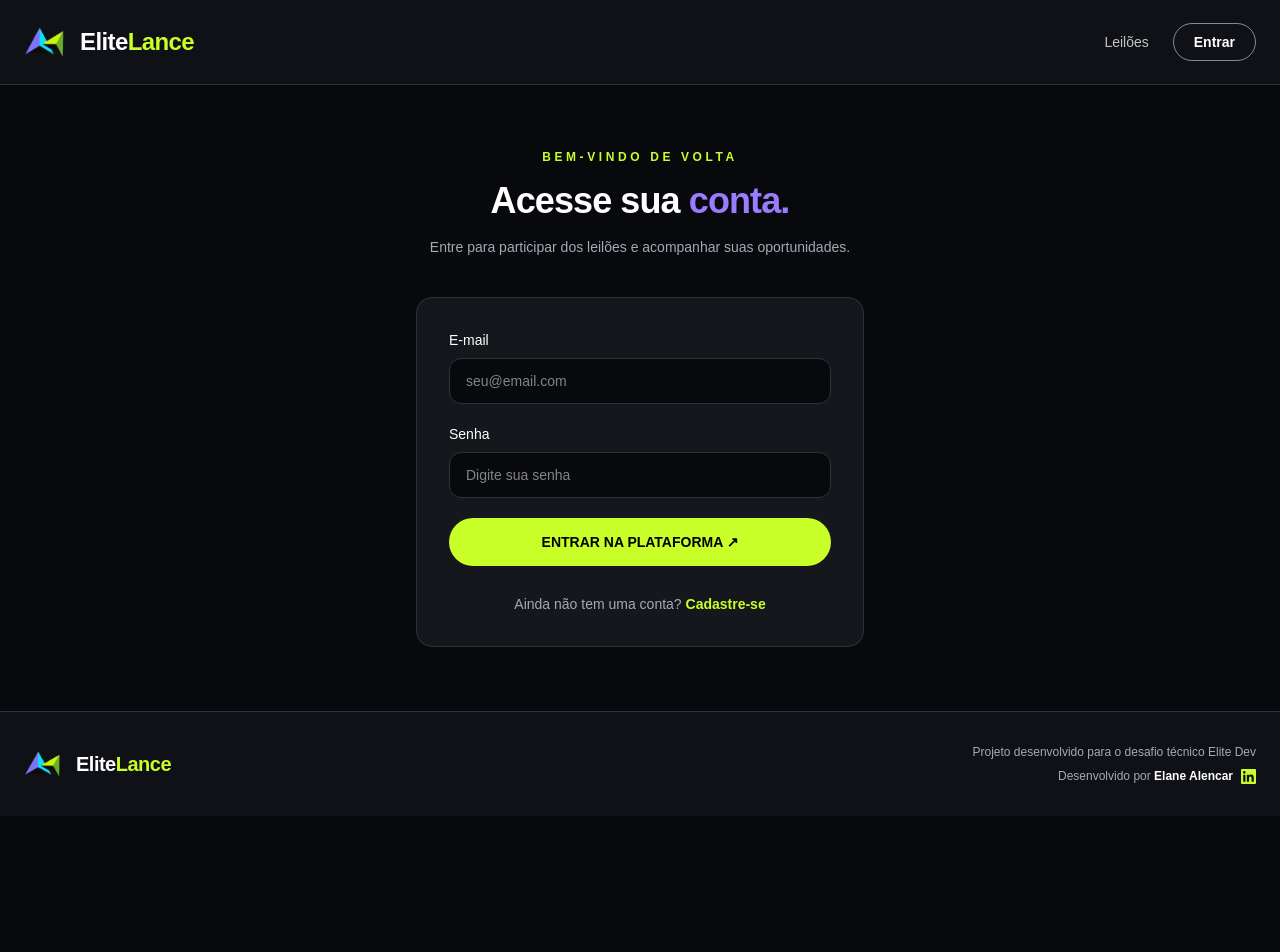
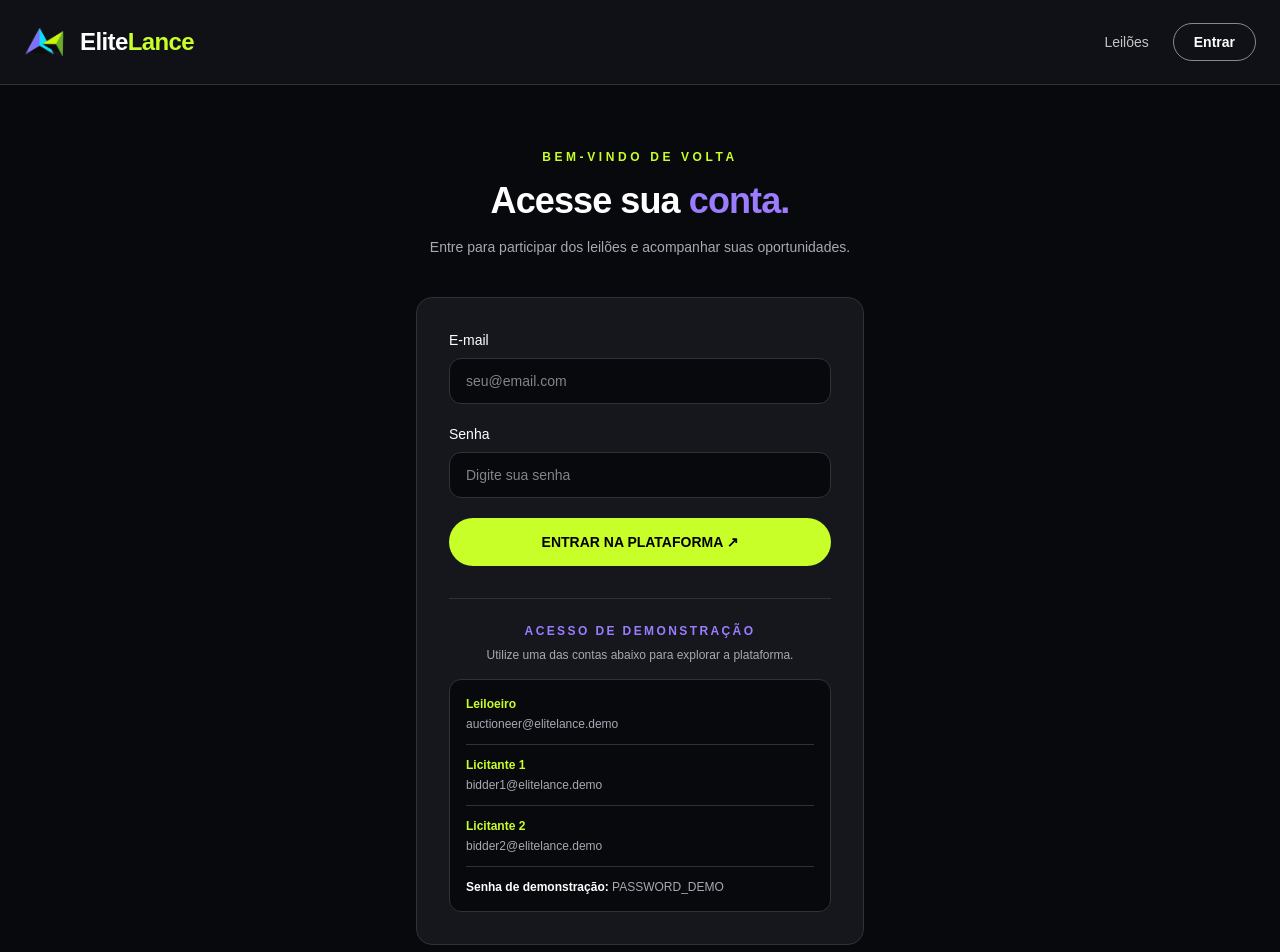
Before and after one commit to elanealencar/elitelance, a Next.js app in the folder apps/web/: page /login in a window 1280 px wide. Shown: the top 952 px of the page. Before the commit the page ends 816 px from the top, so only its background shows below. Built offline with nearby package versions, Linux system fonts and the light colour scheme; no server answers.

Commit message:
feat: display demo credentials on login page

```diff
--- a/apps/web/src/components/auth/LoginForm.tsx
+++ b/apps/web/src/components/auth/LoginForm.tsx
@@ -134,15 +134,52 @@ export function LoginForm() {
           </button>
         </div>
 
-        <p className="mt-7 text-center text-sm text-muted">
-          Ainda não tem uma conta?{" "}
-          <Link
-            href="/register"
-            className="font-semibold text-primary hover:underline"
-          >
-            Cadastre-se
-          </Link>
-        </p>
+
+        {/* Contas de demonstração */}
+        <div className="mt-8 border-t border-border pt-6">
+          <div className="mb-4 text-center">
+            <p className="text-xs font-bold uppercase tracking-[0.2em] text-secondary">
+              Acesso de demonstração
+            </p>
+
+            <p className="mt-2 text-xs text-muted">
+              Utilize uma das contas abaixo para explorar a plataforma.
+            </p>
+          </div>
+
+          <div className="space-y-3 rounded-xl border border-border bg-background p-4 text-xs">
+            <div>
+              <p className="mb-1 font-semibold text-primary">Leiloeiro</p>
+              <p className="break-all text-muted">
+                auctioneer@elitelance.demo
+              </p>
+            </div>
+
+            <div className="border-t border-border pt-3">
+              <p className="mb-1 font-semibold text-primary">Licitante 1</p>
+              <p className="break-all text-muted">
+                bidder1@elitelance.demo
+              </p>
+            </div>
+
+            <div className="border-t border-border pt-3">
+              <p className="mb-1 font-semibold text-primary">Licitante 2</p>
+              <p className="break-all text-muted">
+                bidder2@elitelance.demo
+              </p>
+            </div>
+
+            <div className="border-t border-border pt-3">
+              <p className="text-muted">
+                <span className="font-semibold text-foreground">
+                  Senha de demonstração:
+                </span>{" "}
+                PASSWORD_DEMO
+              </p>
+            </div>
+          </div>
+        </div>
+
       </form>
     </div>
   );
```
